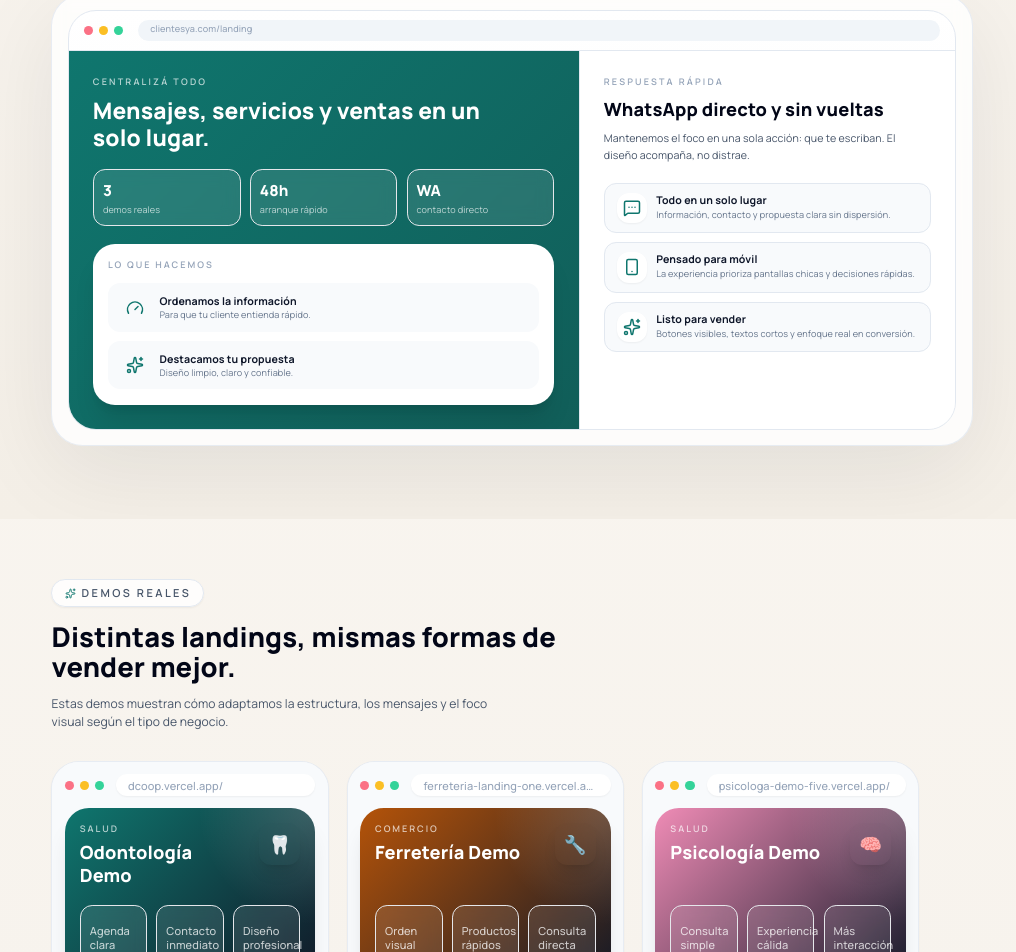
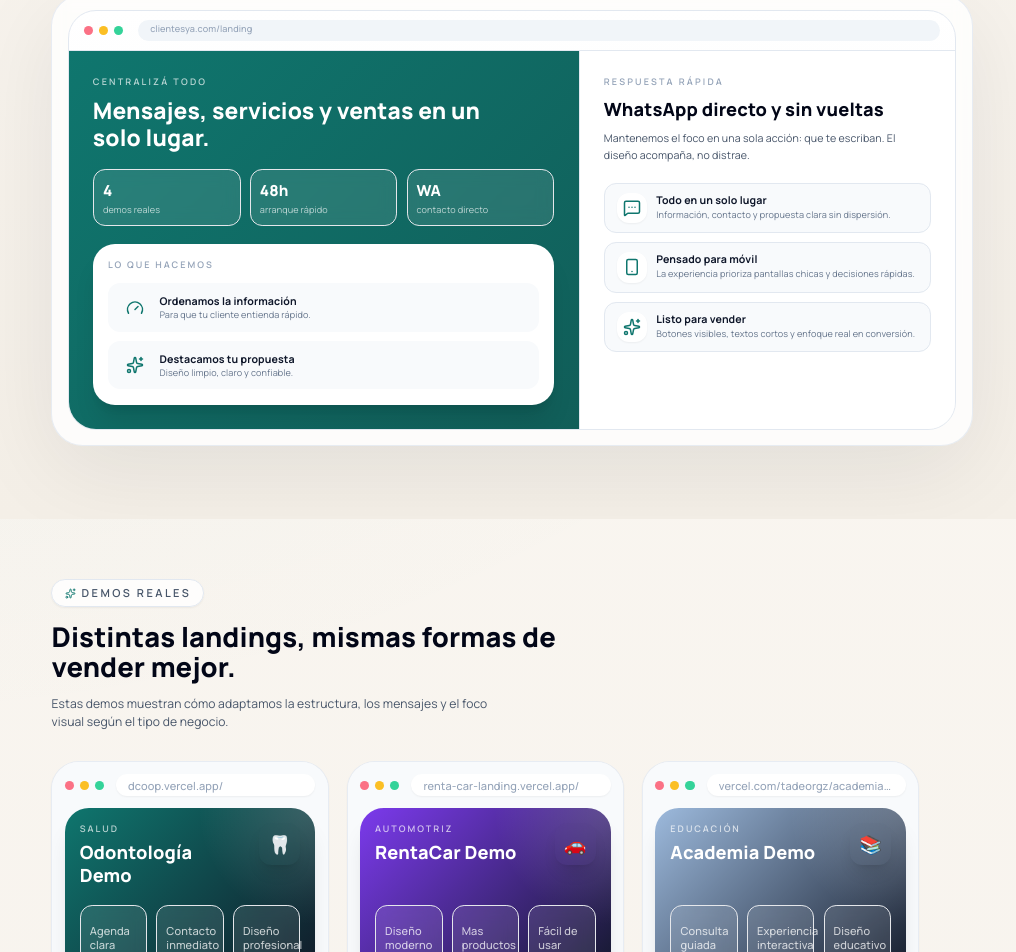
Before and after one commit to tadeorgz/ClientesYa-Landing, a React (Vite) app: page / in a window 1280 px wide. Shown: the part 738-1690 px from the top of the page, without its empty margins (128-1144 px from the left). Built offline with nearby package versions, Linux system fonts and the light colour scheme.

Commit message:
agregado de demos y aboutus

```diff
--- a/src/App.jsx
+++ b/src/App.jsx
@@ -1,6 +1,7 @@
 import { ArrowRight, ChevronRight, CircleCheckBig, Layers3, MessageSquareMore, PenTool, Smartphone, Sparkles } from 'lucide-react'
 import { useEffect, useMemo, useState } from 'react'
 import Footer from './components/Footer'
+import AboutUs from './components/AboutUs'
 import Hero from './components/Hero'
 import Navbar from './components/Navbar'
 import ProductCard from './components/ProductCard'
@@ -35,7 +36,7 @@ const heroHighlights = [
 ]
 
 const heroStats = [
-  { value: '3', label: 'demos reales' },
+  { value: '4', label: 'demos reales' },
   { value: '48h', label: 'arranque rápido' },
   { value: 'WA', label: 'contacto directo' },
 ]
@@ -134,6 +135,7 @@ function App() {
           highlights={heroHighlights}
           stats={heroStats}
         />
+
 
         <section id="demos" className="mx-auto w-full max-w-7xl px-4 py-20 sm:px-6 lg:px-8">
           <div className="max-w-2xl">
@@ -275,6 +277,9 @@ function App() {
             </div>
           </div>
         </section>
+
+        <AboutUs />
+
       </main>
 
       <Footer
--- a/src/components/AboutUs.jsx
+++ b/src/components/AboutUs.jsx
@@ -6,10 +6,10 @@ import { siteConfig } from '../config/siteConfig'
 import { createWhatsAppLink } from '../utils/whatsapp'
 
 const stats = [
-  { value: '+1.000', label: 'Pacientes atendidos', icon: Users },
-  { value: '+6', label: 'Años de experiencia', icon: Clock },
-  { value: '98%', label: 'Satisfacción de pacientes', icon: Heart },
-  { value: '<4h', label: 'Respuesta por WhatsApp', icon: MessageCircle },
+  { value: '1 objetivo', label: 'Generarte consultas reales', icon: MessageCircle },
+  { value: '24-48h', label: 'Web lista', icon: Clock },
+  { value: '100%', label: 'Diseño enfocado en conversión', icon: Users },
+  { value: '0 código innecesario', label: 'Simple y efectivo', icon: Heart },
 ]
 
 function AboutUs() {
@@ -52,21 +52,19 @@ function AboutUs() {
 
       <div className="relative mx-auto max-w-7xl">
         {/* Section header */}
-        <div
-          className="mb-16 max-w-2xl"
-        >
+        <div className="mb-16 max-w-2xl">
           <p className="mb-4 inline-flex items-center gap-2 rounded-full border border-[var(--brand-color)]/30 bg-[var(--brand-color)]/10 px-4 py-1.5 text-xs font-semibold uppercase tracking-[0.18em] text-[var(--brand-color)]">
             <Award size={12} />
-            Nuestra historia
+            Sobre mi
           </p>
           <h2 className="text-3xl font-black leading-tight text-white sm:text-5xl">
-            Cuidamos tu sonrisa con{' '}
+            Soy Tadeo y estoy detrás de{' '}
             <span className="bg-gradient-to-r from-[var(--brand-color)] to-emerald-400 bg-clip-text text-transparent">
-              odontología de confianza
+              ClientesYa
             </span>
           </h2>
           <p className="mt-5 text-lg leading-relaxed text-slate-400">
-            Somos una clínica dental enfocada en prevención, estética y rehabilitación oral. Combinamos tecnología moderna, diagnóstico preciso y trato humano para que te sientas acompañado en cada etapa de tu tratamiento.
+            Tengo 21 años, soy una persona común, cercana y con muchas ganas de crecer. Me gusta escuchar música, aprender cosas nuevas y seguir mejorando todos los días para llevar mi emprendimiento a lo más alto.
           </p>
         </div>
 
@@ -80,18 +78,23 @@ function AboutUs() {
             {[
               {
                 icon: Heart,
-                title: 'Atención centrada en el paciente',
-                text: 'Nuestra clínica nació con una misión clara: ofrecer odontología de alta calidad con cercanía y transparencia. Escuchamos tus necesidades y diseñamos tratamientos pensados para tu bienestar a largo plazo.',
+                title: 'Una persona como vos, con ganas de crecer',
+                text: 'No vengo a hablarte desde un lugar lejano o corporativo. Soy alguien que está construyendo su camino, aprendiendo en el proceso y apostando todo para hacer crecer ClientesYa con trabajo real y trato cercano.',
               },
               {
                 icon: Users,
-                title: 'Equipo profesional multidisciplinario',
-                text: 'Contamos con especialistas en odontología general, estética, endodoncia, ortodoncia e implantología. Trabajamos de forma coordinada para lograr resultados funcionales y naturales.',
+                title: 'Estudiante avanzado de Ingeniería en Informática',
+                text: 'Hoy estoy en la etapa final de la carrera y eso me dio una base sólida para trabajar en desarrollo web con una mirada práctica: que la web no solo se vea bien, sino que ayude a generar consultas reales por WhatsApp.',
               },
               {
                 icon: Clock,
-                title: 'Tecnología y tiempos eficientes',
-                text: 'Utilizamos protocolos modernos para ofrecer diagnósticos precisos y tratamientos seguros en menos sesiones, con seguimiento continuo y respuesta rápida por WhatsApp para resolver tus dudas.',
+                title: 'Proyectos reales y experiencia aplicada',
+                text: 'Trabajé en proyectos académicos y personales, y también colaboré con el Hotel Puesta del Sol en Punta del Este, realizando mejoras web y optimizaciones para darle una presencia más clara, rápida y profesional.',
+              },
+              {
+                icon: MessageCircle,
+                title: 'Soluciones a medida, no plantillas genéricas',
+                text: 'No uso WordPress ni Shopify para resolver todo igual. Desarrollo webs a medida con tecnologías modernas como React, lo que me permite adaptar cada proyecto a lo que realmente necesita el cliente, con buen rendimiento y foco en resultados.',
               },
             ].map(({ icon, title, text }) => {
               const SectionIcon = icon
@@ -114,7 +117,7 @@ function AboutUs() {
             >
               <WhatsAppButton
                 href={ctaHref}
-                label="Agenda tu evaluación por WhatsApp"
+                label="Hablemos por WhatsApp"
                 size="lg"
               />
             </div>
@@ -149,7 +152,7 @@ function AboutUs() {
             <div
               className="mt-6 rounded-2xl border border-white/8 bg-white/5 p-6 backdrop-blur-sm"
             >
-              <div className="flex gap-1 mb-3">
+              <div className="mb-3 flex gap-1">
                 {Array.from({ length: 5 }).map((_, i) => (
                   <svg key={i} className="h-4 w-4 fill-amber-400 text-amber-400" viewBox="0 0 20 20">
                     <path d="M9.049 2.927c.3-.921 1.603-.921 1.902 0l1.07 3.292a1 1 0 00.95.69h3.462c.969 0 1.371 1.24.588 1.81l-2.8 2.034a1 1 0 00-.364 1.118l1.07 3.292c.3.921-.755 1.688-1.54 1.118l-2.8-2.034a1 1 0 00-1.175 0l-2.8 2.034c-.784.57-1.838-.197-1.539-1.118l1.07-3.292a1 1 0 00-.364-1.118L2.98 8.72c-.783-.57-.38-1.81.588-1.81h3.461a1 1 0 00.951-.69l1.07-3.292z" />
@@ -157,9 +160,9 @@ function AboutUs() {
                 ))}
               </div>
               <p className="text-sm leading-relaxed text-slate-300 italic">
-                "Excelente atención y dedicación por parte de Victoria. Una excelente profesional que busca soluciones de acuerdo a tus necesidades. Gracias!!"
+                "Quiero que cada web que hago sume de verdad: que genere confianza, se vea profesional y ayude a que más personas te escriban."
               </p>
-              <p className="mt-3 text-xs font-semibold text-[var(--brand-color)]">— Victoria G., paciente</p>
+              <p className="mt-3 text-xs font-semibold text-[var(--brand-color)]">— Tadeo, ClientesYa</p>
             </div>
           </div>
         </div>
--- a/src/data/products.js
+++ b/src/data/products.js
@@ -15,6 +15,34 @@ export const products = [
     },
     {
         id: 2,
+        nombre: 'RentaCar Demo',
+        categoria: 'Automotriz',
+        imagen:
+            'https://images.unsplash.com/photo-1555066931-436bec036c1b?auto=format&fit=crop&w=1200&q=80',
+        descripcion: 'Enfocada en mostrar vehículos disponibles, con un diseño moderno y una experiencia de usuario fluida.',
+        url: 'https://renta-car-landing.vercel.app/',
+        accent: '#7c3aed',
+        gradient: 'from-violet-500 via-fuchsia-400 to-pink-300',
+        emoji: '🚗',
+        tags: ['Marcas', 'Vehículos', 'Renta'],
+        stats: ['Diseño moderno', 'Mas productos', 'Fácil de usar'],
+    },
+    {
+        id: 5,
+        nombre: 'Academia Demo',
+        categoria: 'Educación',
+        imagen:
+            'https://images.unsplash.com/photo-1503676260728-1c00da094a0b?auto=format&fit=crop&w=1200&q=80',
+        descripcion: 'Cursos claros y visibles para todos los niveles.',
+        url: 'https://vercel.com/tadeorgz/academia-landing',
+        accent: '#9dbadd', // #0e0a40
+        gradient: 'from-blue-500 via-teal-400 to-green-200',
+        emoji: '📚',
+        tags: ['Cursos', 'Educación', 'Aprendizaje'],
+        stats: ['Consulta guiada', 'Experiencia interactiva', 'Diseño educativo'],
+    },
+    {
+        id: 3,
         nombre: 'Ferretería Demo',
         categoria: 'Comercio',
         imagen:
@@ -28,7 +56,7 @@ export const products = [
         stats: ['Orden visual', 'Productos rápidos', 'Consulta directa'],
     },
     {
-        id: 3,
+        id: 4,
         nombre: 'Psicología Demo',
         categoria: 'Salud',
         imagen:
@@ -41,20 +69,7 @@ export const products = [
         tags: ['Quien eres', 'Servicios', 'Organización'],
         stats: ['Consulta simple', 'Experiencia cálida', 'Más interacción'],
     },
-    {
-        id: 4,
-        nombre: 'RentaCar Demo',
-        categoria: 'Automotriz',
-        imagen:
-            'https://images.unsplash.com/photo-1555066931-436bec036c1b?auto=format&fit=crop&w=1200&q=80',
-        descripcion: 'Enfocada en mostrar vehículos disponibles, con un diseño moderno y una experiencia de usuario fluida.',
-        url: 'https://renta-car-landing.vercel.app/',
-        accent: '#7c3aed',
-        gradient: 'from-violet-500 via-fuchsia-400 to-pink-300',
-        emoji: '🚗',
-        tags: ['Marcas', 'Vehículos', 'Renta'],
-        stats: ['Diseño moderno', 'Mas productos', 'Fácil de usar'],
-    }
+
 ]
 
 export const demos = products
```
